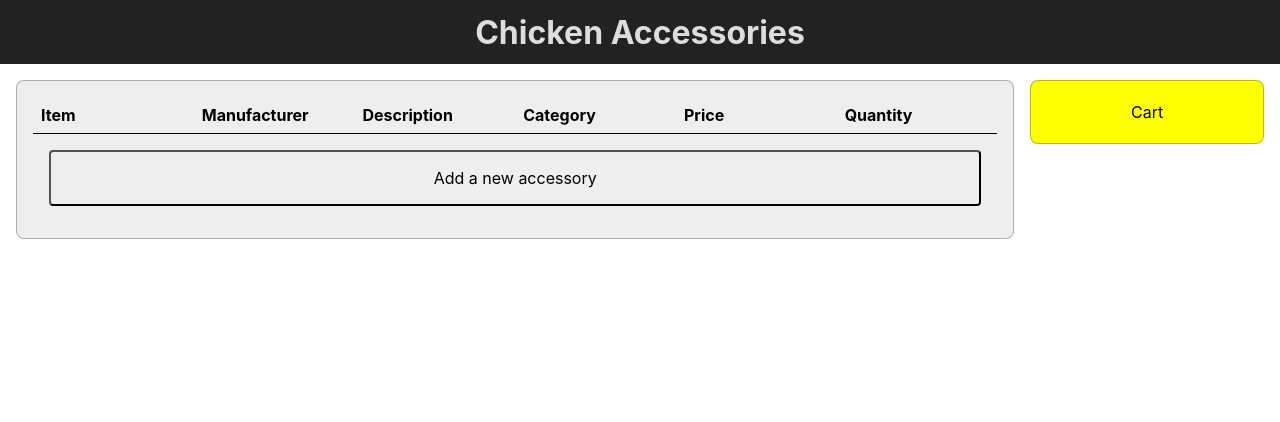
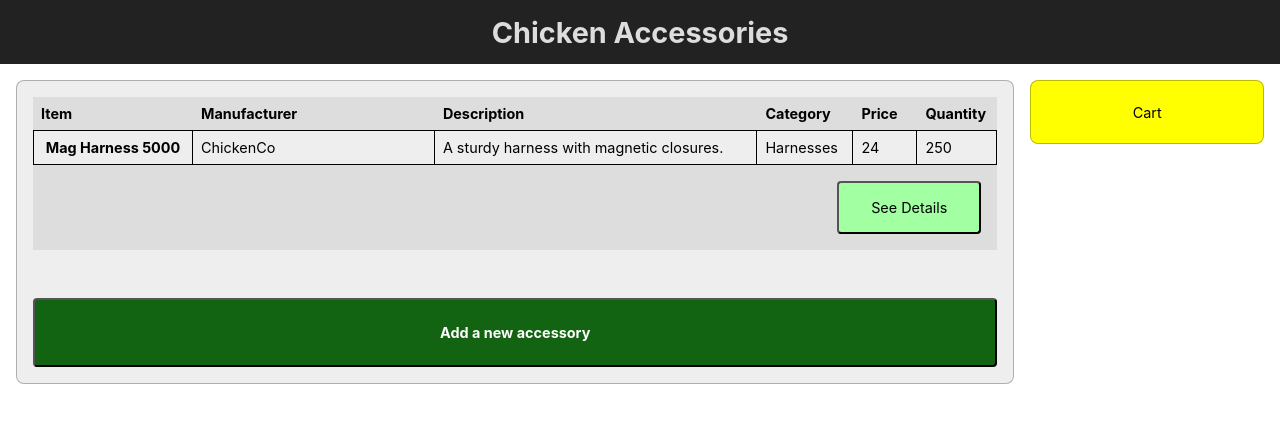
Before and after one commit to eggborne/chicken-accessories, a React (Create React App) app: page / in a window 1280 px wide. Shown: the top 422 px of the page. Built offline with nearby package versions, Linux system fonts and the light colour scheme.

Commit message:
Create component for list items, adjust style

```diff
--- a/src/components/AccessoryControl.js
+++ b/src/components/AccessoryControl.js
@@ -9,7 +9,17 @@ class AccessoryControl extends React.Component {
     super(props);
     this.state = {
       newFormVisible: false,
-      accessoryList: []
+      detailsShowing: null,
+      accessoryList: [
+        {
+          item: 'Mag Harness 5000',
+          manufacturer: 'ChickenCo',
+          description: 'A sturdy harness with magnetic closures.',
+          category: 'Harnesses',
+          price: '24',
+          quantity: '250',
+        }
+      ]
     };
   }
 
--- a/src/components/AccessoryList.js
+++ b/src/components/AccessoryList.js
@@ -1,8 +1,7 @@
 import React from "react";
 import Modal from "./Modal";
 import NewAccessoryForm from "./NewAccessoryForm";
-import { findByLabelText } from "@testing-library/react";
-
+import AccessoryListItem from "./AccessoryListItem";
 function AccessoryList(props) {
   const accessoryListStyle = {
     width: '100%',
@@ -29,32 +28,23 @@ function AccessoryList(props) {
   };
 
   const categories = [
-    'hats', 'shirts', 'pants', 'anklets', 'eyewear'
+    'hats', 'shirts', 'pants', 'anklets', 'eyewear', 'harnesses'
   ];
+
+  const itemProps = Object.keys(props.accessoryList[0]);
 
   return (
     <React.Fragment>
       <div style={veilStyle}></div>
       <div style={accessoryListStyle}>
-        <div className="accessory-list-header grid-list-row">
-          <div>Item</div>
-          <div>Manufacturer</div>
-          <div>Description</div>
-          <div>Category</div>
-          <div>Price</div>
-          <div>Quantity</div>
-        </div>
         {props.accessoryList.map((accessory, index) =>
-          <div className='accessory-list-item grid-list-row'>
-            <div>{accessory.item}</div>
-            <div>{accessory.manufacturer}</div>
-            <div>{accessory.description}</div>
-            <div>{accessory.category}</div>
-            <div>{accessory.price}</div>
-            <div>{accessory.quantity}</div>
-          </div>
+          <AccessoryListItem
+            specs={{...accessory}}
+            labels={itemProps}
+            key={index}
+          />
         )}
-        <button onClick={props.handleClickNewAccessory}>Add a new accessory</button>
+        <button className='green wide' onClick={props.handleClickNewAccessory}>Add a new accessory</button>
       </div>
       {<Modal
         showing={props.newFormVisible}
@@ -64,7 +54,6 @@ function AccessoryList(props) {
             categories={categories}
             onClickAddAccessory={props.handleAddAccessory}
           />}
-          // onClickAddAccessory={props.handleAddAccessory}
           onClickCancel={props.handleCancelAddAccessory}
       />}
     </React.Fragment>
--- /dev/null
+++ b/src/components/AccessoryListItem.js
@@ -0,0 +1,76 @@
+
+import React from 'react';
+
+function AccessoryListItem(props) {
+  const containerStyle = {
+    backgroundColor: '#ddd',
+    display: 'flex',
+    flexDirection: 'column',
+    marginBottom: '2rem',
+  };
+
+  const listHeaderStyle = {
+    width: '100%',
+    display: 'grid',
+    gridTemplateColumns: '10rem 0.75fr 1fr 6rem 4rem 5rem',
+    justifyItems: 'flex-start',
+    fontWeight: 'bold',
+  };
+
+  const accessoryListItemStyle = {
+    width: '100%',
+    display: 'grid',
+    gridTemplateColumns: '10rem 0.75fr 1fr 6rem 4rem 5rem',
+    backgroundColor: '#eee',
+  };
+
+  const accessoryCellStyle = {
+    display: 'flex',
+    alignItems: 'center',
+    padding: '0.5rem',
+  };
+
+  const nameStyle = {
+    ...accessoryCellStyle,
+    fontWeight: 'bold',
+    display: 'flex',
+    alignItems: 'center',
+    justifyContent: 'center',
+  };
+
+  const buttonAreaStyle = {
+    display: 'flex',
+    alignItems: 'center',
+    justifyContent: 'flex-end',
+    gap: '1rem',
+  };
+
+  console.log('specs', props.specs)
+
+
+  return (
+    <div style={containerStyle}>
+      <div style={listHeaderStyle} className="accessory-list-header grid-list-row">
+        {props.labels.map(cat =>
+          <div>{cat[0].toUpperCase() + cat.slice(1)}</div>
+        )}
+      </div>
+      <div style={accessoryListItemStyle} className='accessory-list-item'>
+        {Object.values(props.specs).map((spec, s) =>
+          <div style={s ? accessoryCellStyle : nameStyle}>{spec}</div>
+        )}
+        {/* <div style={nameStyle}>{props.item}</div>
+        <div style={accessoryCellStyle}>{props.manufacturer}</div>
+        <div style={accessoryCellStyle}>{props.description}</div>
+        <div style={accessoryCellStyle}>{props.category}</div>
+        <div style={accessoryCellStyle}>{props.price}</div>
+        <div style={accessoryCellStyle}>{props.quantity}</div> */}
+      </div>
+      <div style={buttonAreaStyle}>
+        <button className='details'>See Details</button>
+      </div>
+    </div>
+  );
+}
+
+export default AccessoryListItem;
--- a/src/components/Modal.js
+++ b/src/components/Modal.js
@@ -6,7 +6,7 @@ function Modal(props) {
     top: '50%',
     translate: '-50% -50%',
     width: '24rem',
-    // height: '30rem',
+    padding: '1rem',
     backgroundColor: '#333',
     color: '#aaa',
     display: 'flex',
@@ -15,6 +15,7 @@ function Modal(props) {
     alignItems: 'center',
     border: '0.1rem solid #00000044',
     borderRadius: '0.5rem',
+    boxShadow: '0 0 1rem 0.25rem #00000055',
     pointerEvents: props.showing ? 'all' : 'none',
     opacity: props.showing ? '1' : '0',
     scale: props.showing ? '1' : '0.925',
--- a/src/components/NewAccessoryForm.js
+++ b/src/components/NewAccessoryForm.js
@@ -32,29 +32,29 @@ function NewAccessoryForm(props) {
     <React.Fragment>
       <form style={newAccessoryFormStyle} onSubmit={handleNewAccessoryFormSubmission}>
         <div className='form-row'>
-          <label for='item'>Item name</label>
+          <label htmlFor='item'>Item name</label>
           <input name='item' type='text' />
         </div>
         <div className='form-row'>
-          <label for='manufacturer'>Manufacturer</label>
+          <label htmlFor='manufacturer'>Manufacturer</label>
           <input name='manufacturer' type='text' />
         </div>
         <div className='form-row'>
-          <label for='description'>Description</label>
+          <label htmlFor='description'>Description</label>
           <textarea name='description' type='textarea' />
         </div>
         <div className='form-row'>
-          <label for='category'>Category</label>
+          <label htmlFor='category'>Category</label>
           <select name='category'>
-            {props.categories.map((category) => <option name={category}>{`${category[0].toUpperCase()}${category.slice(1)}`}</option>)}
+            {props.categories.map((category, c) => <option key={c} name={category}>{`${category[0].toUpperCase()}${category.slice(1)}`}</option>)}
           </select>
         </div>
         <div className='form-row'>
-          <label for='price'>Price</label>
+          <label htmlFor='price'>Price</label>
           <input name='price' type='number' />
         </div>
         <div className='form-row'>
-          <label for='quantity'>Quantity</label>
+          <label htmlFor='quantity'>Quantity</label>
           <input name='quantity' type='number' />
         </div>
         <button type='submit' className='green'>Save</button>
--- a/src/index.css
+++ b/src/index.css
@@ -9,13 +9,13 @@ body {
   sans-serif;
   -webkit-font-smoothing: antialiased;
   -moz-osx-font-smoothing: grayscale;
+  font-size: 90%;
 }
 
 button {
   font-family: inherit;
   font-size: inherit;
   padding: 1rem 2rem;
-  margin: 1rem;
   cursor: pointer;
   border-radius: 0.25rem;
 }
@@ -24,8 +24,25 @@ button.green {
   color: white;
   font-weight: bold;
   background-color: rgb(18, 99, 18);
-  width: 90%;
   padding: 1.5rem;
+}
+
+button.red {
+  background-color: rgb(127, 22, 22);
+  color: white;
+}
+button.yellow {
+  background-color: rgb(139, 139, 72);
+  color: white;
+}
+
+button.details {
+  background-color: rgb(162, 255, 162);
+  margin: 1rem;
+}
+
+button.wide {
+  margin-top: 1rem;
 }
 
 main {
@@ -44,7 +61,7 @@ main {
 .grid-list-row {
   width: 100%;
   display: grid;
-  grid-template-columns: repeat(6, 1fr);
+  grid-template-columns: 10rem 0.75fr 1fr 6rem 4rem 5rem;
 }
 
 .grid-list-row > div {
@@ -53,15 +70,13 @@ main {
   padding: 0.5rem;
 }
 
-.accessory-list-header > div {
-
-  font-weight: bold;
-  border-bottom: 1px solid black;
-  flex-grow: 1;
+.accessory-list-item > div {
+  border-top: 0;
+  border: 1px solid black;
 }
-
-.accessory-list-item > div {
-  outline: 1px solid black;
+.accessory-list-item > div:not(:first-of-type) {
+  border-left: 0;
+  /* background: green; */
 }
 
 input, select, textarea {
@@ -89,6 +104,18 @@ form textarea {
   width: 100%;
 }
 
+form button {
+  margin: 1rem;
+}
+
+form button.green {
+  width: 90%;
+}
+
 h2 {
   margin: 1rem;
 }
+
+.capitalized {
+  text-decoration: capitalize;
+}
```
